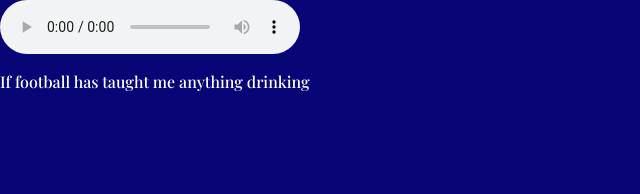
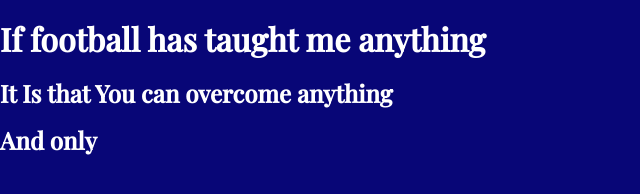
Before and after one commit to amatanumber10/project-2, a plain HTML site: page index.html in a window 1280 px wide. Shown: the whole page, without its empty margins (0-640 px from the left). Drawn offline with nearby package versions, Linux system fonts and the light colour scheme.

Commit message:
Update index.html

```diff
--- a/index.html
+++ b/index.html
@@ -27,49 +27,22 @@
 
 <body>
   <!-- Place your site's HTML here -->
-  <!doctype html>
-<html class="no-js" lang="en">
+  <script src="js/main.js"></script>
+  <section class="container">
+    <h1 class="If football">
+      <span>If football</span>
+      <span>has taught me</span>
+      <span>anything</span>
+    </h1>
 
-<head>
-  <meta charset="utf-8">
-  <title>Moonlight Sonata</title>
-  <meta name="description" content="">
-  <meta name="viewport" content="width=device-width, initial-scale=1">
+    <h2 class="It is">
+      <span>It</span>
+      <span>Is that</span>
+      <span>You can overcome anything</span>
+    </h2>
 
-  <meta property="og:title" content="">
-  <meta property="og:type" content="">
-  <meta property="og:url" content="">
-  <meta property="og:image" content="">
+    <h2 class= "And only"
+        <span>And only</span>
+  </section>
 
-  <link rel="manifest" href="site.webmanifest">
-  <link rel="apple-touch-icon" href="icon.png">
-  <!-- Place favicon.ico in the root directory -->
-
-  <link rel="stylesheet" href="css/normalize.css">
-  <link rel="stylesheet" href="css/main.css">
-
-  <meta name="theme-color" content="#fafafa">
-  <link rel="preconnect" href="https://fonts.googleapis.com">
-  <link rel="preconnect" href="https://fonts.gstatic.com" crossorign>
-  <link href="https://fonts.googleapis.com/css2?family=Comfortaa:wght@400;700&family=Kanit:wght@900&family=Lobster&display=swap" rel="stylesheet">
-</head>
-
-<body>
-  <!-- Place your site's HTML here -->
-  <div class="kitkat-intro-container">
-    <audio
-      class="kitkat-audio"
-      autoplay
-      controls
-      src="./audio/sample-6s.mp3">
-        <a href="./audio/sample-6s.mp3">
-            Download audio
-        </a>
-    </audio>
-    <img class="kitkat-intro-image" src="./img/no-alcohol-today.jpeg" alt="">
-    <p class="kitkat-intro-paragraph">If <span class="kitkat-intro-paragraph-no">football</span> has taught me anything <span class="kitkat-intro-paragraph-drinking hvr-wobble-skew">drinking</span></p>
-  </div>
-</body>
-
-</html>
   <!-- site header -->
```
